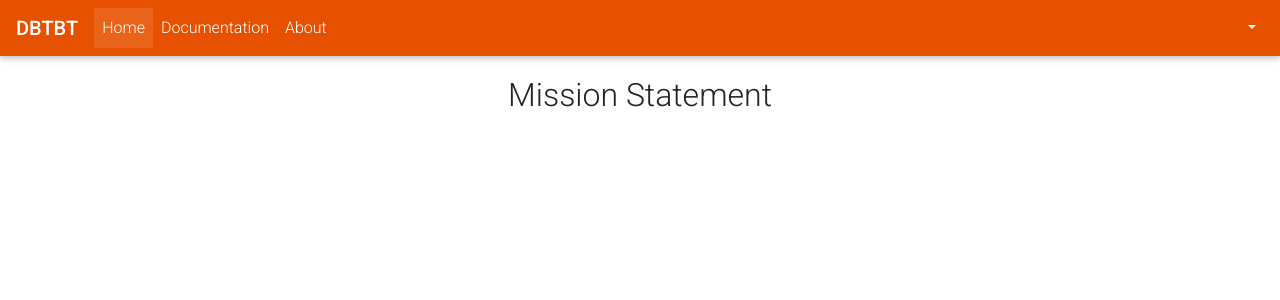
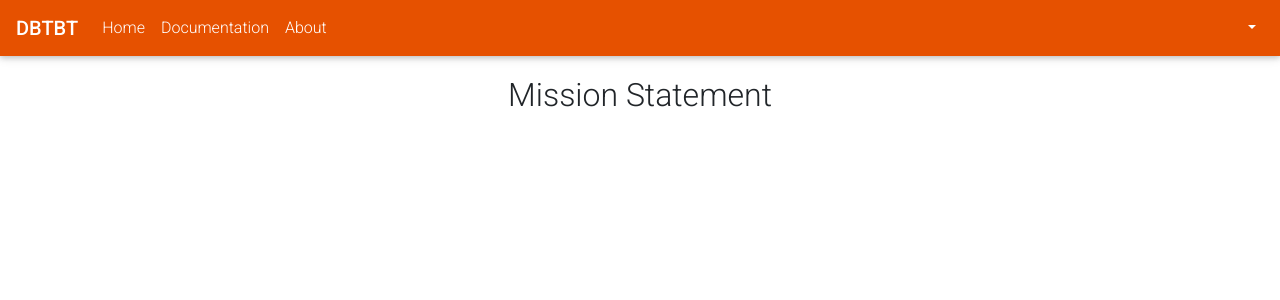
Before and after one commit to cdaher3/DBTBT, a React (Create React App) app in the folder dbtbt-frontend/: page /docs in a window 1280 px wide. Shown: the top 300 px of the page. Built offline with nearby package versions, Linux system fonts and the light colour scheme.

Commit message:
Home Page Active
Home Page is not always set as active

```diff
--- a/dbtbt-frontend/src/NavbarPage.js
+++ b/dbtbt-frontend/src/NavbarPage.js
@@ -29,7 +29,7 @@ export default class NavbarPage extends Component {
           <MDBNavbarToggler onClick={this.toggleCollapse} />
           <MDBCollapse id="navbarCollapse3" isOpen={this.state.isOpen} navbar>
             <MDBNavbarNav left>
-              <MDBNavItem active>
+              <MDBNavItem >
                 <MDBNavLink to={`/`}>Home</MDBNavLink>
               </MDBNavItem>
               <MDBNavItem>
@@ -60,7 +60,7 @@ export default class NavbarPage extends Component {
           </MDBCollapse>
         </MDBNavbar>
         <Switch>
-          <Route path="/" exact component={Submit} />
+          <Route path="/" exact component={Submit}/>
           <Route path="/documentation" exact component={Documentation} />
           <Route path="/docs" exact component={Documentation} />
           <Route path="/about" exact component={About} />
```
